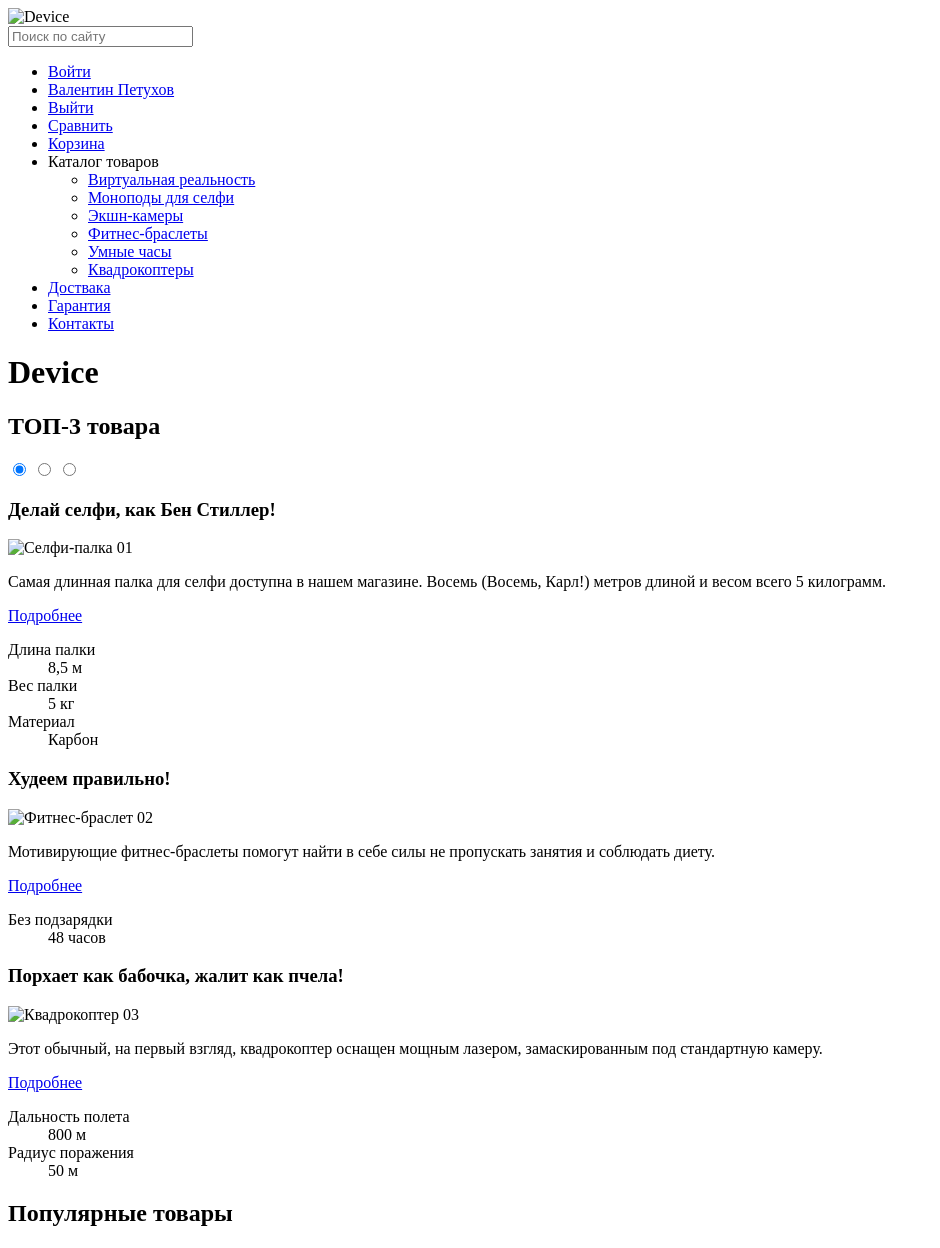
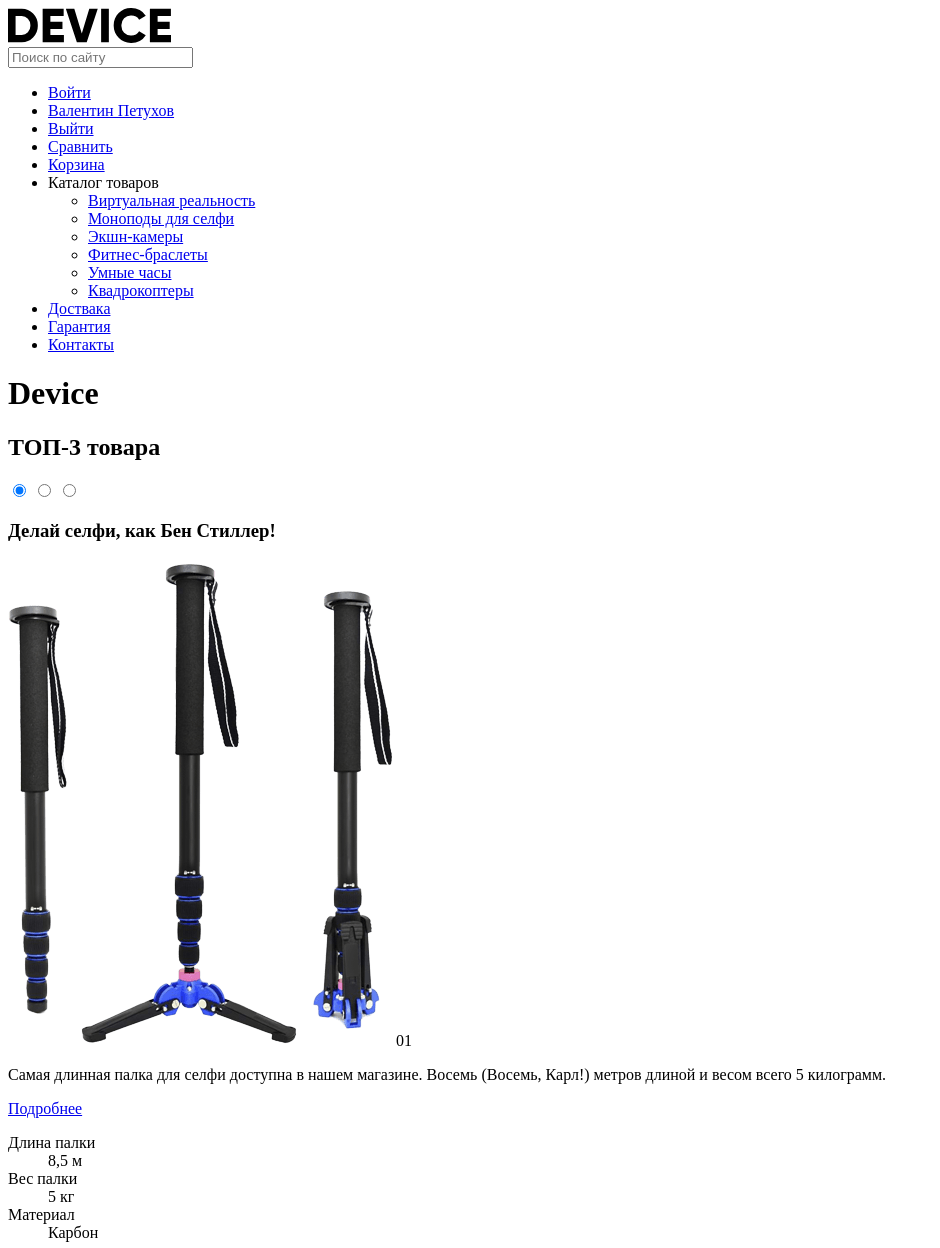
Before and after one commit to Saref111/1052929-device-26, a plain HTML site: page index.html in a window 1280 px wide. Shown: the top 1248 px of the page, without its empty margins (0-940 px from the left). Drawn offline with Linux system fonts and the light colour scheme.

Commit message:
Поправил разметку поиска
+добавил ссылки и размеры на изображения в верхнем слайдере

```diff
--- a/index.html
+++ b/index.html
@@ -7,8 +7,14 @@
   <body>
 
    <header class="index-header">
-     <div class="logo-wrap"><a class="logo"><img src="#" alt="Device"></a></div>
-     <form action="http://echo.htmlacademy.ru" method="post"><input type="text" name="search-area" id="search" placeholder="Поиск по сайту"></form>
+     <div class="logo-wrap">
+       <a class="logo">
+          <img src="img/logo.svg" alt="Device" width="163px" height="35px"/>
+       </a>
+     </div>
+     <form action="http://echo.htmlacademy.ru" method="post">
+      <input type="text" name="search-area" id="search" placeholder="Поиск по сайту">
+     </form>
      <nav class="index-nav">
      <ul class="user-nav">
        <li class="user-nav-item"><a href="#">Войти</a></li>
@@ -48,7 +54,7 @@
        </div>
        <div class="slide">
          <h3 class="moto">Делай селфи, как Бен Стиллер!</h3>
-         <img src="#" alt="Селфи-палка">
+         <img src="img/slider-1.png" alt="Селфи-палка" width="384px" height="486px">
          <span class="number">01</span>
          <p class="describtion">Самая длинная палка для селфи доступна в нашем магазине. Восемь (Восемь, Карл!) метров длиной и весом всего 5 килограмм.</p>
          <a href="#" class="more">Подробнее</a>
@@ -63,7 +69,7 @@
         </div>
        <div class="slide">
          <h3 class="moto">Худеем правильно!</h3>
-         <img src="#" alt="Фитнес-браслет">
+         <img src="img/slider-2.png" alt="Фитнес-браслет" width="345px" height="485px">
          <span class="number">02</span>
          <p class="describtion">Мотивирующие фитнес-браслеты помогут найти в себе силы
             не пропускать занятия и соблюдать диету.</p>
@@ -75,7 +81,7 @@
        </div>
        <div class="slide">
          <h3 class="moto">Порхает как бабочка, жалит как пчела!</h3>
-         <img src="#" alt="Квадрокоптер">
+         <img src="img/slider-3.png" alt="Квадрокоптер" width="526px" height="334px">
          <span class="number">03</span>
          <p class="describtion">Этот обычный, на первый взгляд, квадрокоптер оснащен
             мощным лазером, замаскированным под стандартную камеру.
```
